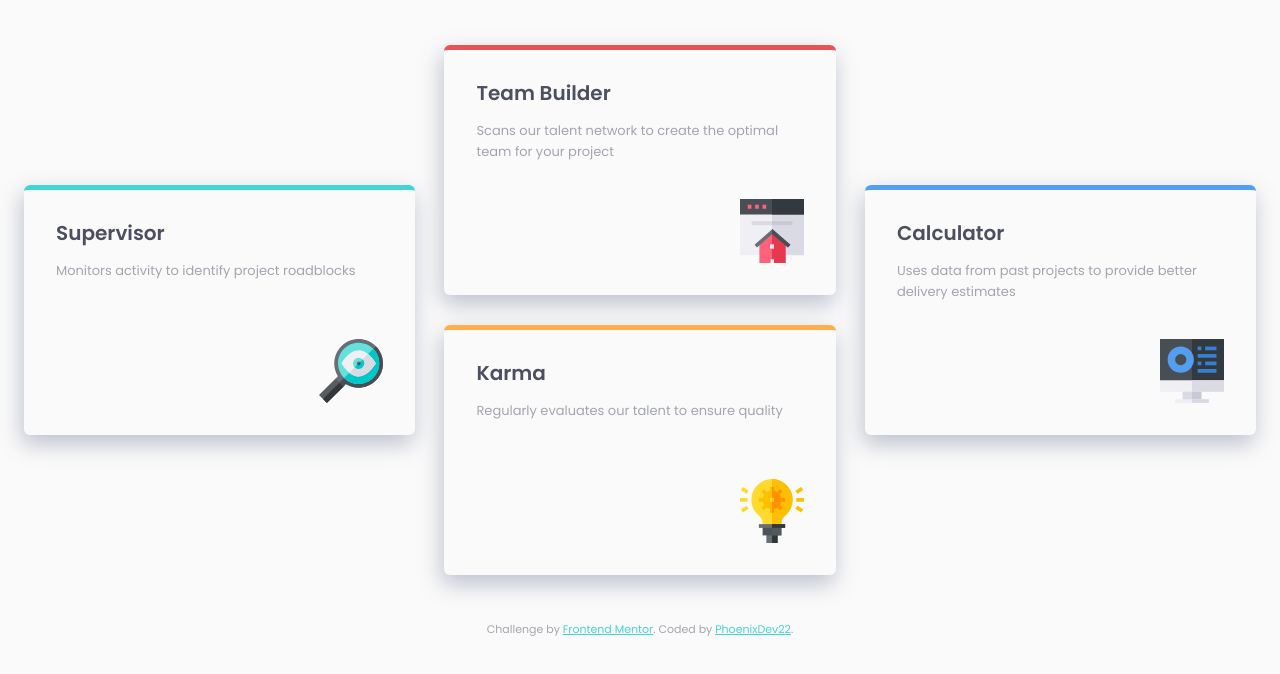
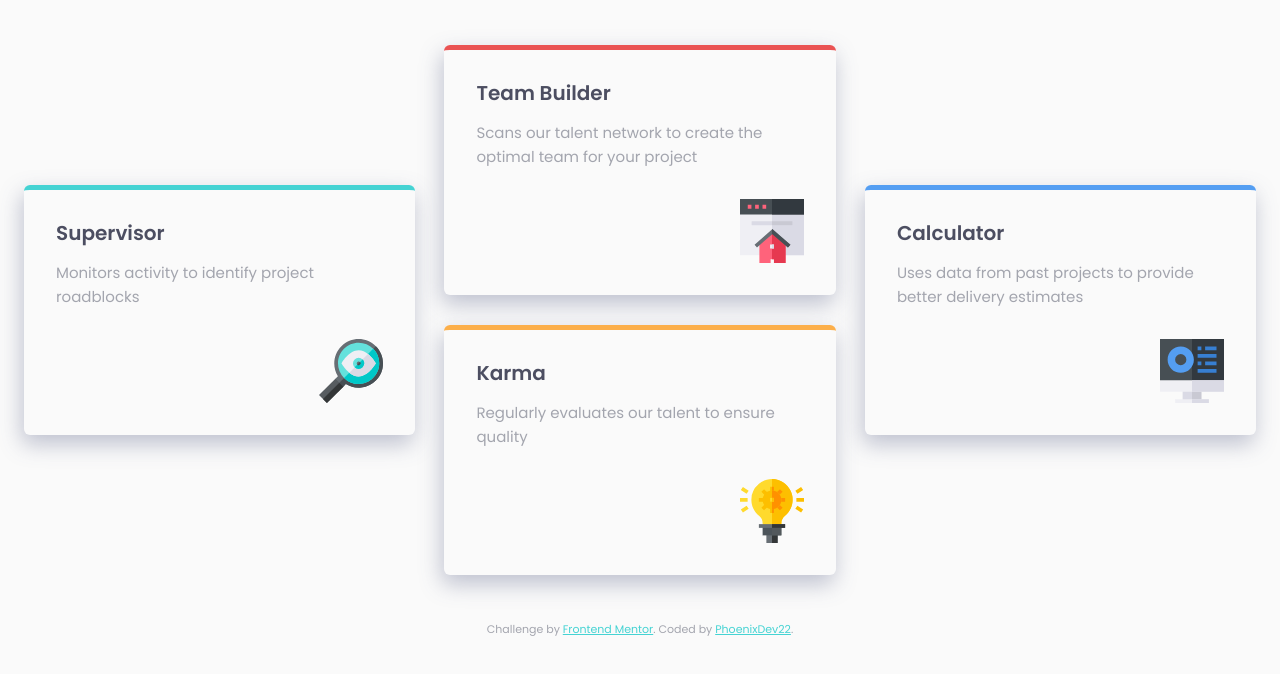
Before and after one commit to PhoenixDev22/Frontend-Mentor-Four-card-feature-section, a plain HTML site: page index.html in a window 1280 px wide. Shown: the part 272-946 px from the top of the page. Drawn offline with Linux system fonts and the light colour scheme.

Commit message:
Update main.css
Add font-size for desktop.

```diff
--- a/css/main.css
+++ b/css/main.css
@@ -201,4 +201,7 @@ a:focus-visible{
         flex-direction: column;
         flex: 1 1 100%;
     }
+      main .card .card__description{
+        font-size: 0.938rem;
+    }
 }
```
